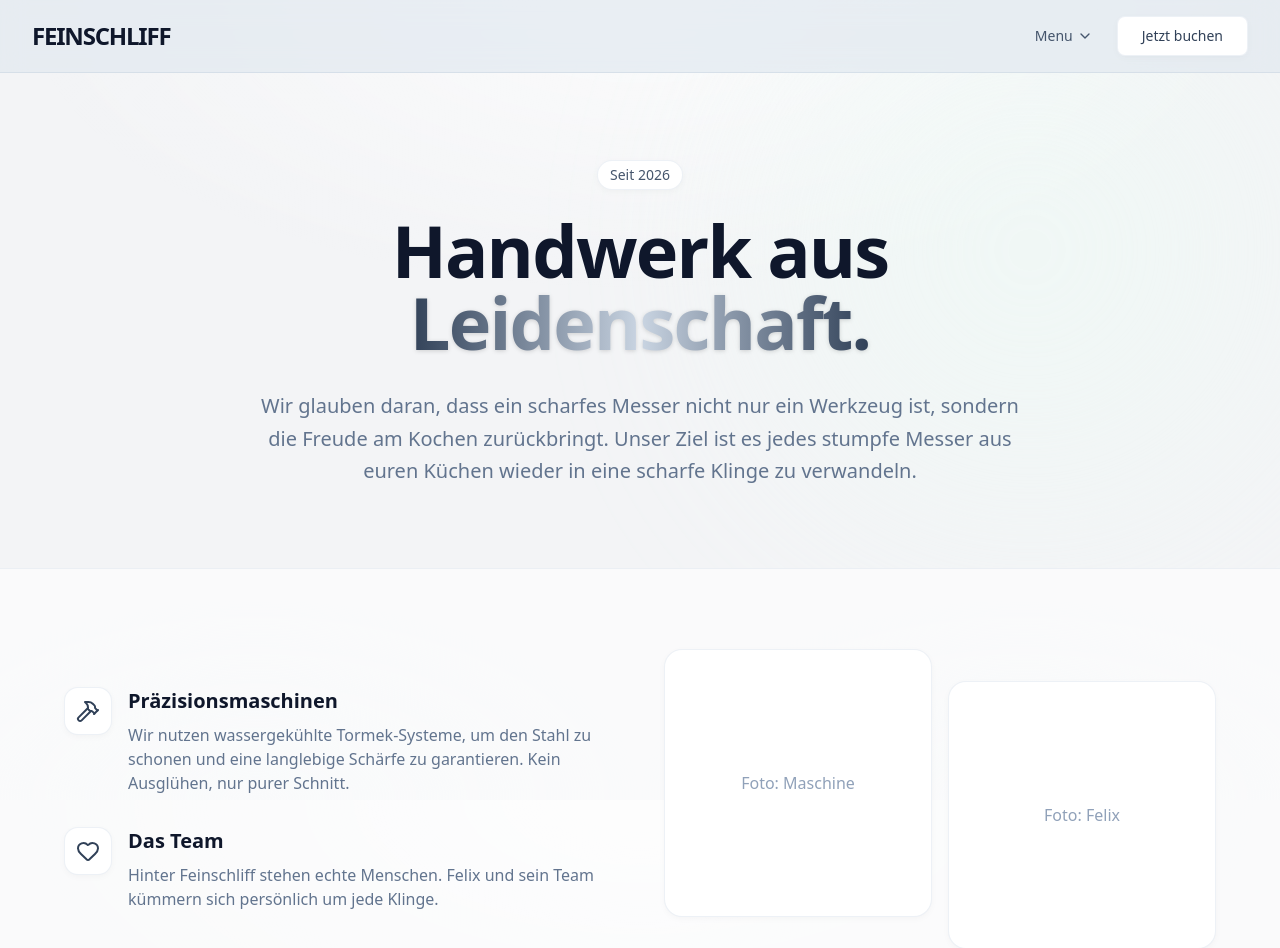
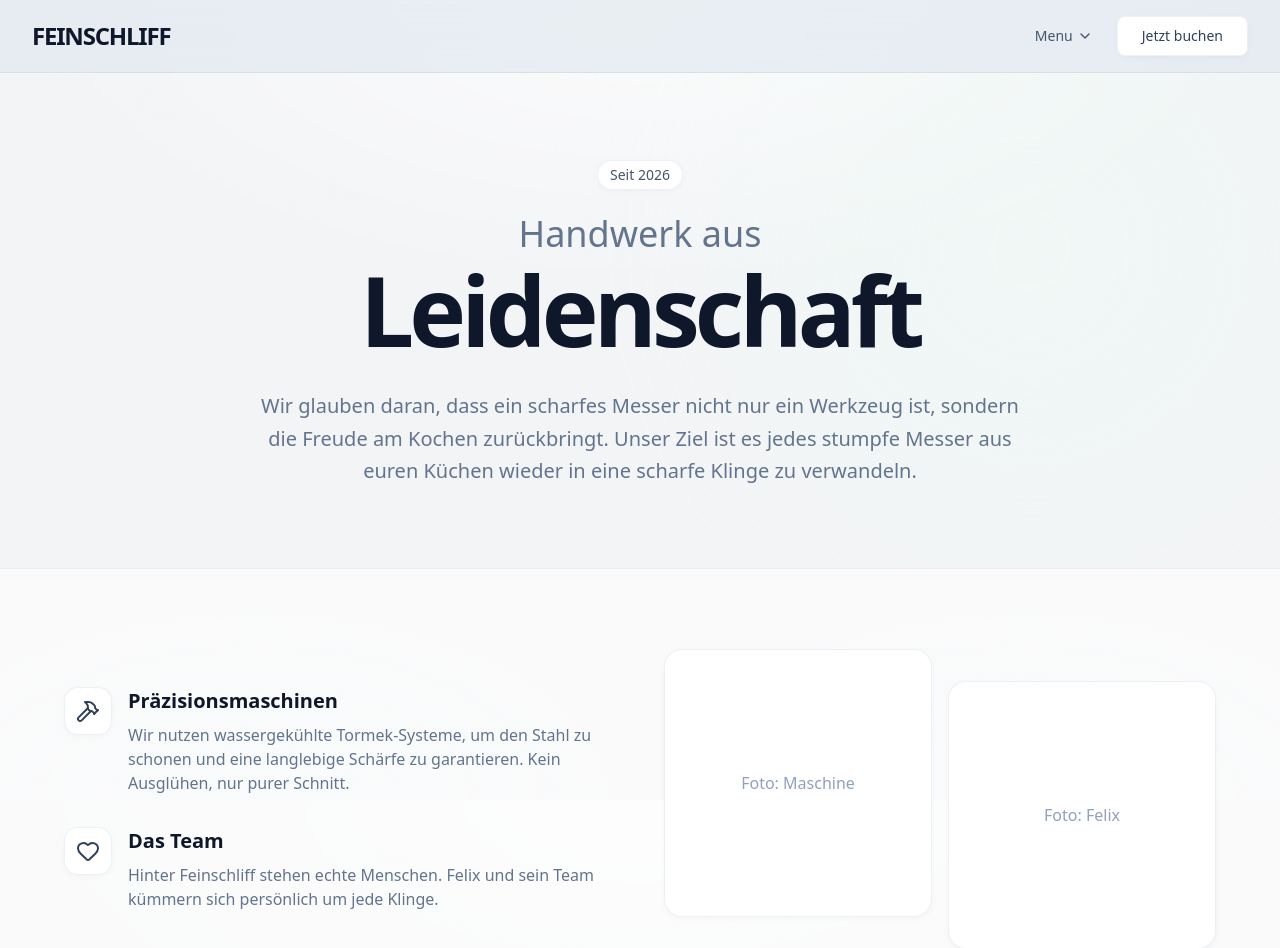
Before and after one commit to plexkas05/feinschliff-mirror, a Next.js app: page /ueber-uns in a window 1280 px wide. Shown: the top 948 px of the page. Built offline with nearby package versions, Linux system fonts and the light colour scheme.

Commit message:
gemini on top

```diff
--- a/app/(home)/ueber-uns/page.tsx
+++ b/app/(home)/ueber-uns/page.tsx
@@ -25,15 +25,15 @@ export default function AboutPage() {
               Seit 2026
             </span>
             {/* Headline - Identische Größe & Style wie Hero */}
-            <h1 className="text-5xl md:text-7xl font-extrabold tracking-tight mb-8">
-              {/* Modernes, sattes Dunkelgrau für den Einleitungstext */}
-              <span className="text-slate-900">
+            <h1 className="flex flex-col items-center justify-center mb-8">
+              {/* Intro: Identischer Style wie Hero */}
+              <span className="block text-slate-500 font-medium text-2xl md:text-4xl mb-1 md:mb-2">
                 Handwerk aus
-              </span> <br />
+              </span>
 
-              {/* "Leidenschaft" im identischen Chrome/Shining Look */}
-              <span className="bg-gradient-to-r from-slate-700 via-slate-300 to-slate-700 bg-clip-text text-transparent drop-shadow-sm pb-2">
-                Leidenschaft.
+              {/* Main: Identischer Style wie Hero (Punkt entfernt) */}
+              <span className="block text-slate-900 font-black text-6xl md:text-8xl tracking-tighter">
+                Leidenschaft
               </span>
             </h1>
             <p className="text-xl text-slate-500 max-w-3xl mx-auto leading-relaxed">
--- a/app/components/hero-section.tsx
+++ b/app/components/hero-section.tsx
@@ -53,20 +53,18 @@ export function HeroSection() {
         {/* Headline */}
         <motion.h1
           variants={itemVariants}
-          className="text-balance text-5xl md:text-7xl font-extrabold tracking-tight mb-6"
+          className="flex flex-col items-center justify-center"
         >
-          {/* Modernes, sattes Dunkelgrau für den Einleitungstext */}
-          <span className="text-slate-900 block mb-2">
+          {/* Intro: Kleiner, grau, elegant (Apple-Style Subline) */}
+          <span className="block text-slate-500 font-medium text-2xl md:text-4xl mb-1 md:mb-2">
             Willkommen bei
           </span>
 
-          {/* "FEINSCHLIFF" im Chrome/Shining Look */}
-          {/* Verlauf: Dunkel -> Hell (Lichtreflex) -> Dunkel */}
-          <span className="bg-gradient-to-r from-slate-700 via-slate-300 to-slate-700 bg-clip-text text-transparent drop-shadow-sm pb-2">
+          {/* Main: Massiv, Schwarzgrau, Solid (Apple-Style Headline) */}
+          <span className="block text-slate-900 font-black text-6xl md:text-8xl tracking-tighter">
             FEINSCHLIFF
           </span>
         </motion.h1>
-
         {/* Subheadline */}
         <motion.p
           variants={itemVariants}
```
